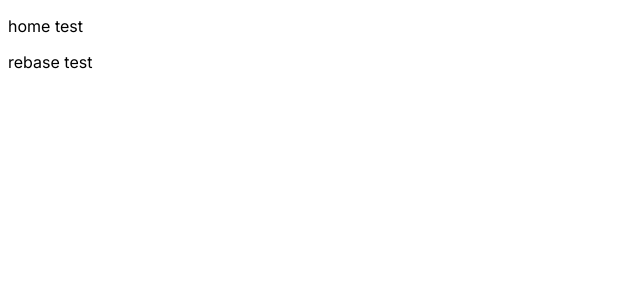
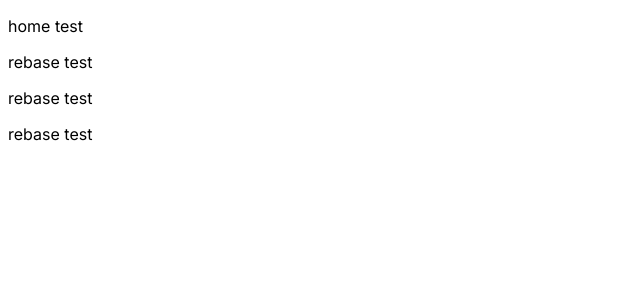
Before and after one commit to ToyCode-org/L-Link-FE, a Next.js app: page / in a window 1280 px wide. Shown: the top 300 px of the page, without its empty margins (0-640 px from the left). Built offline with nearby package versions, Linux system fonts and the light colour scheme.

Commit message:
rebase test

```diff
--- a/src/app/page.tsx
+++ b/src/app/page.tsx
@@ -3,6 +3,8 @@ export default function Home() {
     <div>
       <p>home test</p>
       <p>rebase test</p>
+      <p>rebase test</p>
+      <p>rebase test</p>
     </div>
   );
 }
```
